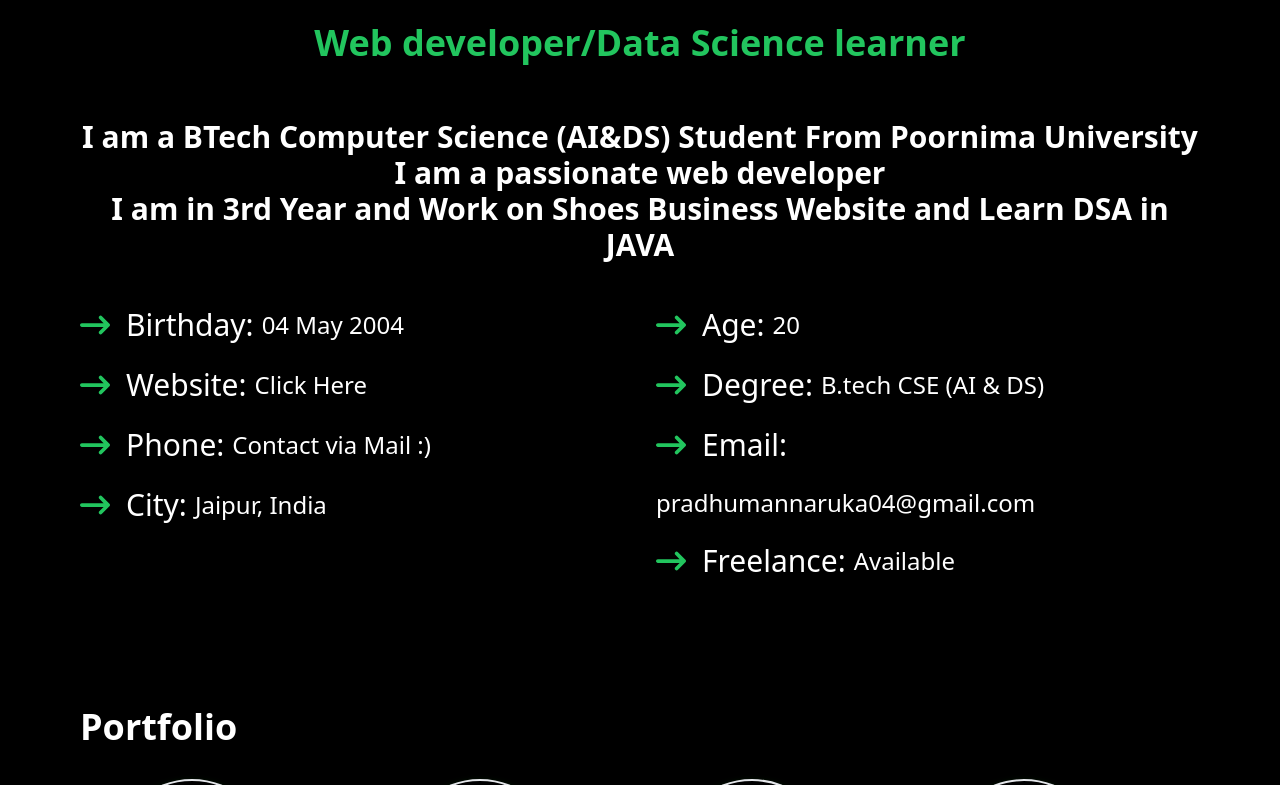
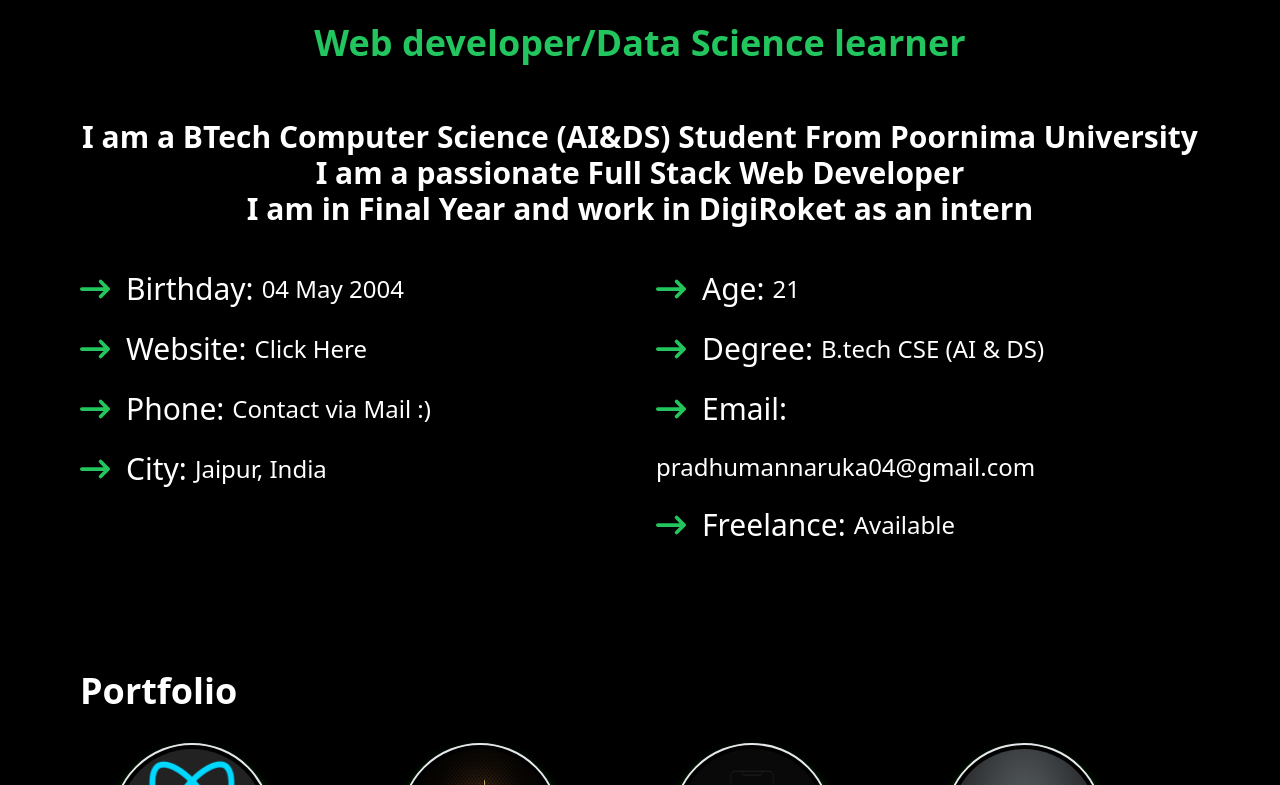
Before and after one commit to PradhumanSinghNaruka/Portfolio-Pradhuman-Singh, a React (Create React App) app: page / in a window 1280 px wide. Shown: the part 815-1600 px from the top of the page. Built offline with nearby package versions, Linux system fonts and the light colour scheme.

Commit message:
Update About.js

```diff
--- a/src/components/About.js
+++ b/src/components/About.js
@@ -22,8 +22,8 @@ function About() {
                 <h1 className="text-green-500 mt-8 font-bold text-2xl md:text-4xl ">Web developer/Data Science learner</h1>
                 <br/>
                 <p className="text-xl md:text-3xl">I am a BTech Computer Science (AI&DS) Student From Poornima University<br/>
-                I am a passionate web developer<br/>
-                I am in 3rd Year and Work on Shoes Business Website and Learn DSA in JAVA
+                I am a passionate Full Stack Web Developer<br/>
+                I am in Final Year and work in DigiRoket as an intern
                 </p>
             </div>
         </div>
@@ -63,7 +63,7 @@ function About() {
                     <li>
                         <h2 className="flex items-center space-x-2 text-xl md:text-3xl">
                         <FaArrowRightLong className="mr-4 text-green-500" />
-                        Age: <span className="text-xl md:text-2xl">20</span>
+                        Age: <span className="text-xl md:text-2xl">21</span>
                         </h2>
                     </li>
                     <li>
```
